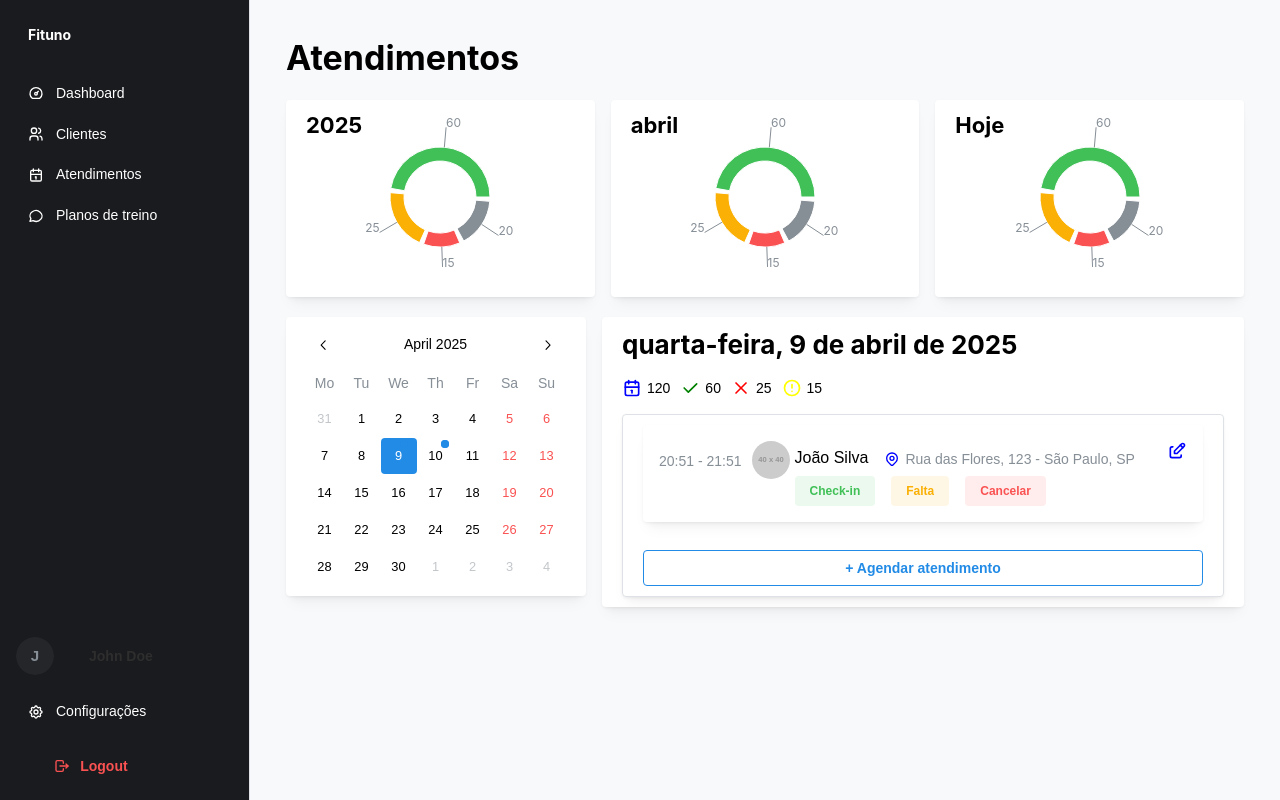
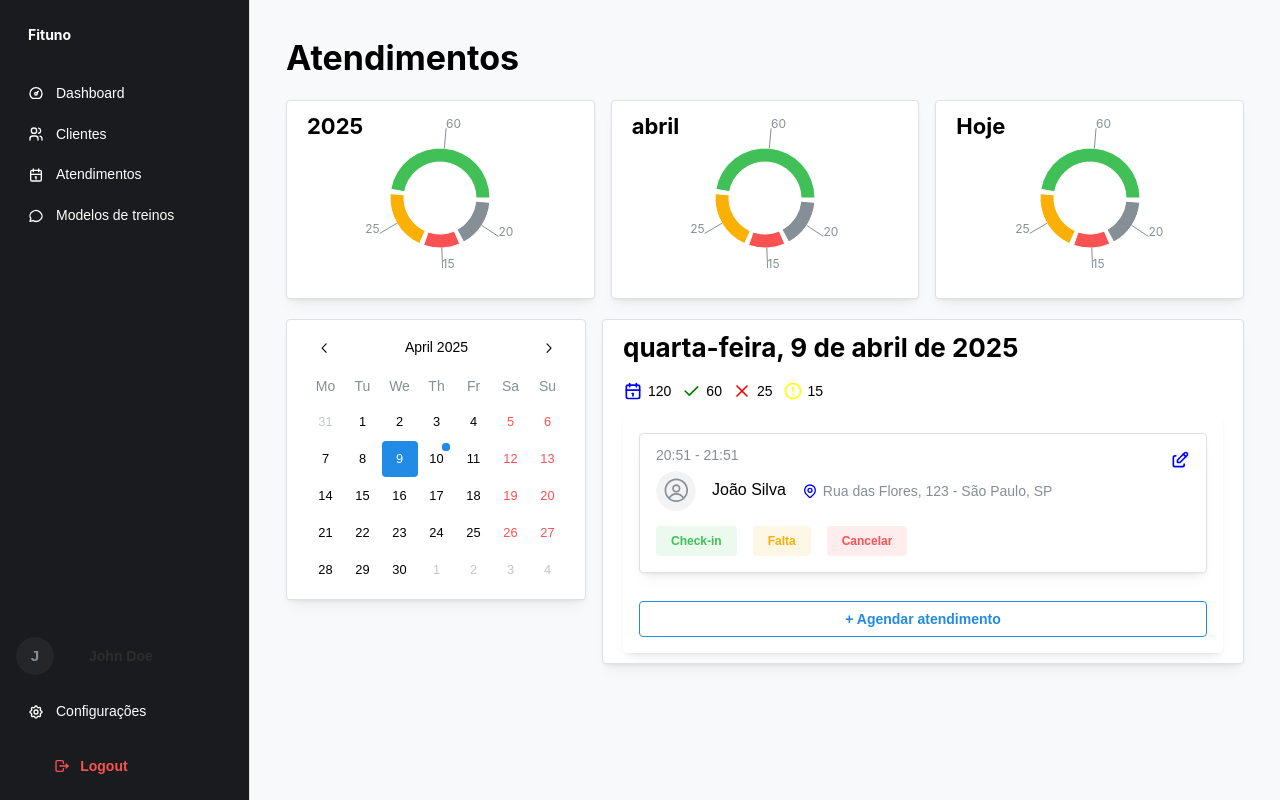
Before and after one commit to victorcp91/trainerapp, a Next.js app: page /dashboard/attendances in a window 1280 px wide. Built offline with nearby package versions, Linux system fonts and the light colour scheme; no server answers; a small style sheet from the web is missing.

Commit message:
layout adjustments

```diff
--- a/src/app/dashboard/attendances/page.tsx
+++ b/src/app/dashboard/attendances/page.tsx
@@ -60,7 +60,7 @@ const CalendarPage = () => {
       address: "Rua das Flores, 123 - São Paulo, SP",
       startTime: new Date().toISOString(), // Horário inicial
       endTime: new Date(new Date().getTime() + 3600000).toISOString(), // Horário final (1h depois)
-      avatar: "https://via.placeholder.com/40",
+      avatar: "",
     },
     {
       id: 2,
@@ -72,7 +72,7 @@ const CalendarPage = () => {
       endTime: new Date(
         new Date().setDate(new Date().getDate() + 1) + 3600000
       ).toISOString(),
-      avatar: "https://via.placeholder.com/40",
+      avatar: "",
     },
   ]);
 
@@ -106,9 +106,10 @@ const CalendarPage = () => {
   }, []);
 
   useEffect(() => {
-    if (!window?.google || !inputRef.current) return;
-    const autocomplete = new google.maps.places.Autocomplete(
-      inputRef.current!,
+    if (typeof window === "undefined" || !window.google || !inputRef.current)
+      return;
+    const autocomplete = new window.google.maps.places.Autocomplete(
+      inputRef.current,
       {
         types: ["establishment"],
         componentRestrictions: { country: "br" },
@@ -126,8 +127,7 @@ const CalendarPage = () => {
         });
       }
     });
-    // eslint-disable-next-line react-hooks/exhaustive-deps
-  }, [inputRef.current, window?.google]);
+  }, [inputRef.current]);
 
   const calculateDonutData = () => {
     const total = totalAppointments || 1; // Evitar divisão por zero
@@ -269,7 +269,7 @@ const CalendarPage = () => {
 
       <Group mb="lg" grow style={{ alignItems: "stretch" }}>
         {/* Card do ano */}
-        <Card shadow="sm" px="lg" py="xs" style={{ flex: 1 }}>
+        <Card withBorder shadow="sm" px="lg" py="xs" style={{ flex: 1 }}>
           <Group style={{ flexDirection: "column" }}>
             <div
               style={{
@@ -298,7 +298,7 @@ const CalendarPage = () => {
         </Card>
 
         {/* Card do mês */}
-        <Card shadow="sm" px="lg" py="xs" style={{ flex: 1 }}>
+        <Card withBorder shadow="sm" px="lg" py="xs" style={{ flex: 1 }}>
           <Group style={{ flexDirection: "column" }}>
             <div
               style={{
@@ -333,7 +333,7 @@ const CalendarPage = () => {
         </Card>
 
         {/* Card do dia */}
-        <Card shadow="sm" px="lg" py="xs" style={{ flex: 1 }}>
+        <Card withBorder shadow="sm" px="lg" py="xs" style={{ flex: 1 }}>
           <Group style={{ flexDirection: "column" }}>
             <div
               style={{
@@ -360,7 +360,7 @@ const CalendarPage = () => {
 
       <Group align="flex-start">
         {/* Sidebar com o calendário */}
-        <Card shadow="sm" px="lg" py="xs" style={{ width: "300px" }}>
+        <Card withBorder shadow="sm" px="lg" py="xs" style={{ width: "300px" }}>
           <DatePicker
             value={selectedDate}
             onChange={setSelectedDate}
@@ -369,7 +369,13 @@ const CalendarPage = () => {
         </Card>
 
         {/* Detalhes do dia selecionado */}
-        <Card shadow="sm" px="lg" py="xs" style={{ width: "250px", flex: 1 }}>
+        <Card
+          withBorder
+          shadow="sm"
+          px="lg"
+          py="xs"
+          style={{ width: "250px", flex: 1 }}
+        >
           <Group mb="md" style={{ justifyContent: "space-between" }}>
             <Title order={2}>
               {selectedDate
@@ -416,7 +422,7 @@ const CalendarPage = () => {
               </Tooltip>
             </Group>
           </Group>
-          <Card withBorder px="lg" py="xs" style={{ textAlign: "center" }}>
+          <Card style={{ textAlign: "center" }}>
             {appointments
               .filter(
                 (appointment) =>
@@ -429,9 +435,10 @@ const CalendarPage = () => {
                   new Date(a.startTime).getTime() -
                   new Date(b.startTime).getTime()
               )
-              .map((appointment, index) => (
+              .map((appointment) => (
                 <Card
                   key={appointment.id}
+                  withBorder
                   shadow="sm"
                   padding="md"
                   mb="sm"
@@ -440,41 +447,17 @@ const CalendarPage = () => {
                     flexDirection: "row",
                     alignItems: "flex-start",
                     gap: "10px",
-                    border:
-                      index === 0 &&
-                      new Date(appointment.startTime) > new Date()
-                        ? "2px solid green"
-                        : undefined,
                   }}
                 >
-                  <Text size="sm" color="dimmed" mt="xs">
-                    {new Date(appointment.startTime).toLocaleTimeString(
-                      "pt-BR",
-                      {
-                        hour: "2-digit",
-                        minute: "2-digit",
-                      }
-                    )}{" "}
-                    -{" "}
-                    {new Date(appointment.endTime).toLocaleTimeString("pt-BR", {
-                      hour: "2-digit",
-                      minute: "2-digit",
-                    })}
-                  </Text>
-
                   <Group
                     style={{
                       flexDirection: "row",
                       gap: "5px",
                       alignItems: "flex-start",
                       flex: 1,
+                      marginTop: "-10px",
                     }}
                   >
-                    <Avatar
-                      src={appointment.avatar}
-                      alt={`Avatar de ${appointment.client}`}
-                      radius="xl"
-                    />
                     <Group
                       style={{
                         flexDirection: "column",
@@ -484,7 +467,36 @@ const CalendarPage = () => {
                         flex: 1,
                       }}
                     >
+                      <Group>
+                        <Text
+                          size="sm"
+                          color="dimmed"
+                          style={{ display: "flex", flexDirection: "column" }}
+                        >
+                          {new Date(appointment.startTime).toLocaleTimeString(
+                            "pt-BR",
+                            {
+                              hour: "2-digit",
+                              minute: "2-digit",
+                            }
+                          )}
+                          {" - "}
+                          {new Date(appointment.endTime).toLocaleTimeString(
+                            "pt-BR",
+                            {
+                              hour: "2-digit",
+                              minute: "2-digit",
+                            }
+                          )}
+                        </Text>
+                      </Group>
                       <Group style={{ flex: 1 }}>
+                        <Avatar
+                          src={appointment.avatar}
+                          alt={`Avatar de ${appointment.client}`}
+                          radius="xl"
+                          size={40}
+                        />
                         <Text>{appointment.client}</Text>
                         <Text
                           size="sm"
@@ -515,7 +527,7 @@ const CalendarPage = () => {
                           </a>
                         </Text>
                       </Group>
-                      <Group>
+                      <Group mt="xs">
                         <Button
                           size="xs"
                           variant="light"
--- a/src/app/dashboard/clients/[id]/new-plan/page.tsx
+++ b/src/app/dashboard/clients/[id]/new-plan/page.tsx
@@ -589,6 +589,9 @@ function NewPlanPage() {
                               {!!exercise.advancedTechnique && (
                                 <> - {exercise.advancedTechnique}</>
                               )}
+                              {exercise.restTime
+                                ? ` | Descanso: ${exercise.restTime}s`
+                                : ""}
                             </Text>
                             {matchedExercise && (
                               <Text size="xs" c="dimmed">
@@ -605,7 +608,7 @@ function NewPlanPage() {
                       c="green" // cor ajustada para ação de adicionar
                       onClick={() => openExerciseModal(date)}
                     >
-                      Adicionar Exercício
+                      {exercises.length > 0 ? "Editar treino" : "Criar treino"}
                     </Button>
                   </Stack>
                 </Card>
@@ -699,7 +702,6 @@ function NewPlanPage() {
                               padding="lg"
                               style={{
                                 border: "1px solid #ccc",
-                                marginBottom: "8px",
                                 position: "relative",
                                 minHeight: "90px",
                                 cursor: "grab", // indica que é arrastável
@@ -749,6 +751,9 @@ function NewPlanPage() {
                                 {!!ex.advancedTechnique && (
                                   <> - {ex.advancedTechnique}</>
                                 )}
+                                {ex.restTime
+                                  ? ` | Descanso: ${ex.restTime}s`
+                                  : ""}
                               </Text>
                               {matchedExercise && (
                                 <Text size="xs" c="dimmed">
--- a/src/app/dashboard/layout.tsx
+++ b/src/app/dashboard/layout.tsx
@@ -75,8 +75,8 @@ export default function DashboardLayout({
             style={{ color: "#FFFFFF" }}
           />
           <NavLink
-            href="/dashboard/messages"
-            label="Planos de treino"
+            href="/dashboard/training-models"
+            label="Modelos de treinos"
             leftSection={<IconMessageCircle size={16} />}
             style={{ color: "#FFFFFF" }}
           />
```
Also changed, not shown: src/app/dashboard/clients/[id]/page.tsx (+35 -5 lines), src/app/dashboard/page.tsx (+7 -7 lines), src/app/dashboard/training-models/page.tsx (added).
